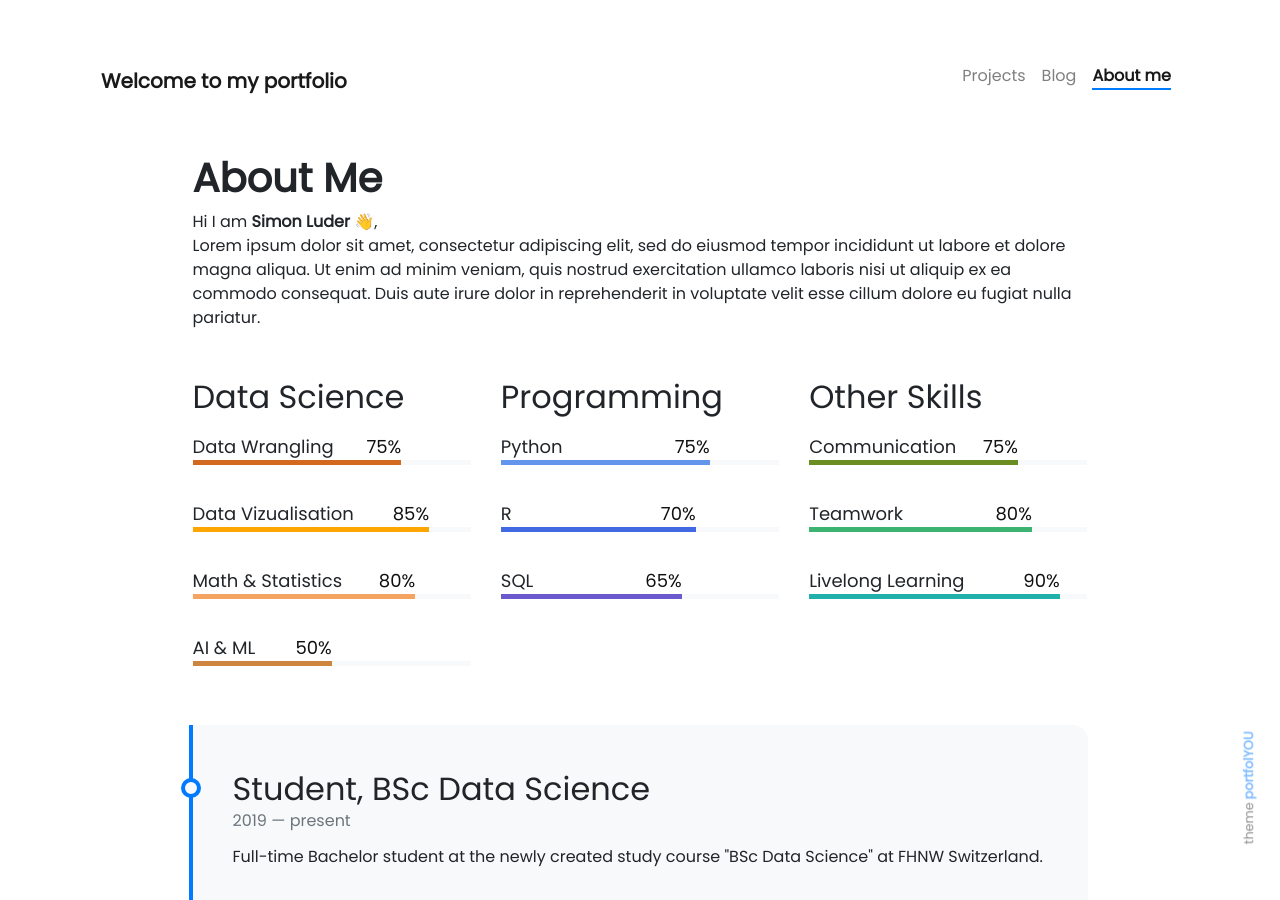
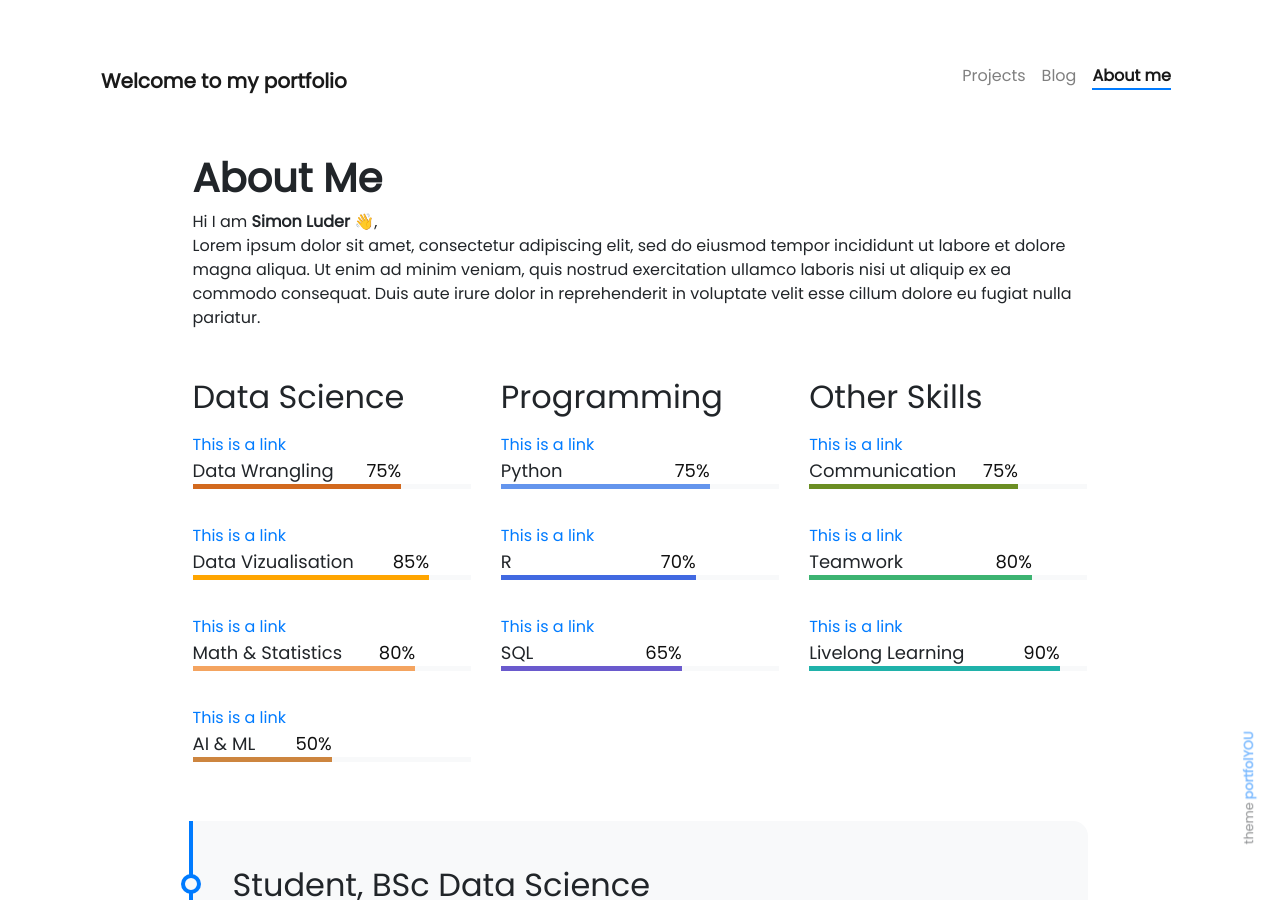
Before and after one commit to SimonLuder/simonluder.github.io, a Jekyll site: the page built from pages/about.md, in a window 1280 px wide and 900 px high. Built offline with Jekyll 4.4.1, drawn with Linux system fonts in a browser that asks for light colours; nearby versions of some CDN libraries; emoji names are drawn with the system emoji font.

Commit message:
Update skills.html

```diff
--- a/_includes/about/skills.html
+++ b/_includes/about/skills.html
@@ -2,6 +2,7 @@
   <h2 class="mb-3">{{ include.title }}</h2>
     {% for skill in include.source %}
       <div class="skill">
+        <a href="#">This is a link</a>
         <p>{{ skill.name }}</p>
         <div class="skill-bar skill-bar-{{ skill.color }} skill-{{ skill.percentage }} wow animated slideInLeft" data-wow-delay="{{ forloop.index | divided_by: 20.0 }}">
           <span>{{ skill.percentage }}%</span>
```
